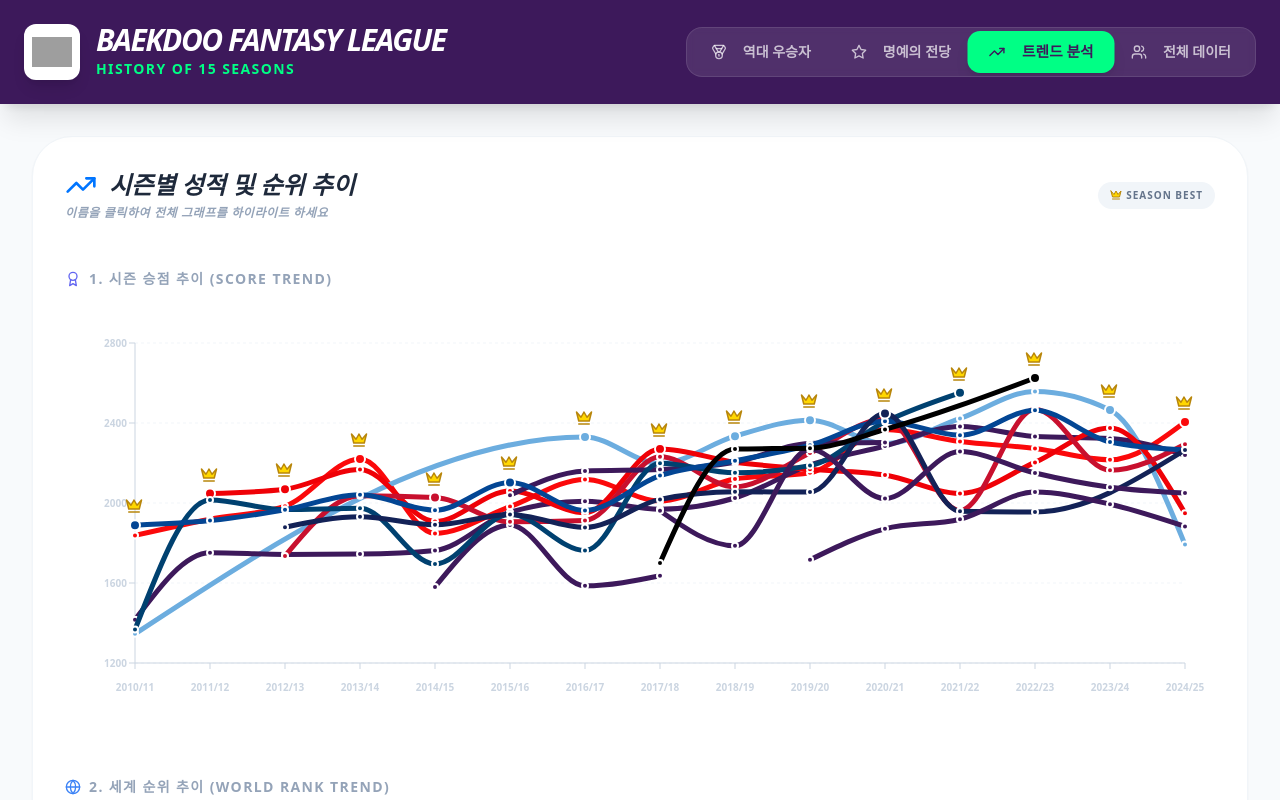
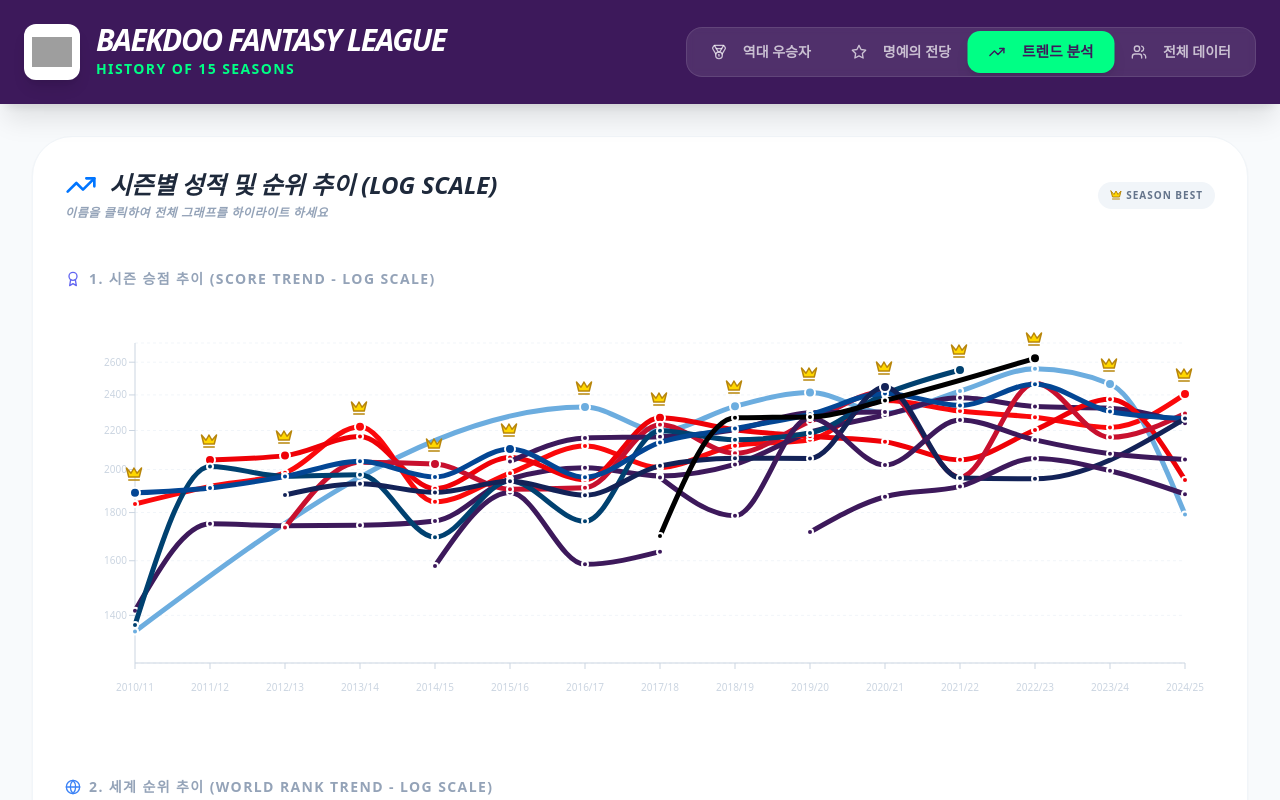
Before and after one commit to proheuros-creator/fpl-history, a React (Vite) app: page / in a window 1280 px wide. Both pictures are taken after a click on the button "트렌드 분석". Shown: the top 800 px of the page. Built offline with nearby package versions, Linux system fonts and the light colour scheme; grey boxes are pictures that could not be loaded.

Commit message:
Update App.jsx

```diff
--- a/src/App.jsx
+++ b/src/App.jsx
@@ -114,7 +114,9 @@ const App = () => {
   const CustomTooltip = ({ active, payload, label }) => {
     if (active && payload && payload.length) {
       const currentSeasonStats = seasonStats.find(s => s.season === label);
-      const sortedPayload = [...payload].sort((a, b) => b.value - a.value);
+      // 순위 차트일 경우 오름차순, 점수 차트일 경우 내림차순 정렬
+      const isRankChart = payload[0].dataKey === playersList[0] || rankData[0].hasOwnProperty(payload[0].dataKey);
+      const sortedPayload = [...payload].sort((a, b) => isRankChart ? a.value - b.value : b.value - a.value);
 
       return (
         <div className="bg-white/95 backdrop-blur-md p-4 rounded-2xl shadow-2xl border border-slate-100 min-w-[180px]">
@@ -332,22 +334,28 @@ const App = () => {
           <section className="animate-in fade-in duration-700 space-y-8">
             <div className="bg-white p-8 rounded-[2.5rem] shadow-sm border border-slate-100">
               <div className="flex flex-col md:flex-row justify-between items-start md:items-center mb-12 gap-4">
-                <div><h2 className="text-2xl font-black flex items-center gap-3 italic text-slate-800 uppercase"><TrendingUp className="text-[#0075ff] w-8 h-8" /> 시즌별 성적 및 순위 추이</h2><p className="text-xs text-slate-400 font-bold mt-1 uppercase tracking-wider italic">이름을 클릭하여 전체 그래프를 하이라이트 하세요</p></div><div className="bg-slate-100 px-3 py-1.5 rounded-full text-[10px] font-black text-slate-500 flex items-center gap-1 uppercase tracking-widest"><Crown size={12} fill="#FFD700" color="#B8860B" /> Season Best</div>
+                <div><h2 className="text-2xl font-black flex items-center gap-3 italic text-slate-800 uppercase"><TrendingUp className="text-[#0075ff] w-8 h-8" /> 시즌별 성적 및 순위 추이 (Log Scale)</h2><p className="text-xs text-slate-400 font-bold mt-1 uppercase tracking-wider italic">이름을 클릭하여 전체 그래프를 하이라이트 하세요</p></div><div className="bg-slate-100 px-3 py-1.5 rounded-full text-[10px] font-black text-slate-500 flex items-center gap-1 uppercase tracking-widest"><Crown size={12} fill="#FFD700" color="#B8860B" /> Season Best</div>
               </div>
               <div className="mb-16">
-                <h3 className="text-sm font-black text-slate-400 mb-6 uppercase tracking-widest flex items-center gap-2"><Award size={16} className="text-indigo-500" /> 1. 시즌 승점 추이 (Score Trend)</h3>
+                <h3 className="text-sm font-black text-slate-400 mb-6 uppercase tracking-widest flex items-center gap-2"><Award size={16} className="text-indigo-500" /> 1. 시즌 승점 추이 (Score Trend - Log Scale)</h3>
                 <div className="h-[400px] w-full"><ResponsiveContainer width="100%" height="100%">
                     <LineChart data={rawData} margin={{ top: 30, right: 30, left: 10, bottom: 20 }}>
-                      <CartesianGrid strokeDasharray="3 3" vertical={false} stroke="#f1f5f9" /><XAxis dataKey="season" fontSize={10} fontWeight="900" tickMargin={15} stroke="#cbd5e1" /><YAxis domain={['auto', 'auto']} fontSize={10} fontWeight="900" stroke="#cbd5e1" /><Tooltip content={<CustomTooltip />} />
+                      <CartesianGrid strokeDasharray="3 3" vertical={false} stroke="#f1f5f9" />
+                      <XAxis dataKey="season" fontSize={10} fontVariant="900" tickMargin={15} stroke="#cbd5e1" />
+                      <YAxis scale="log" domain={['dataMin - 100', 'dataMax + 100']} fontSize={10} fontVariant="900" stroke="#cbd5e1" />
+                      <Tooltip content={<CustomTooltip />} />
                       {playersList.map((name) => (<Line key={name} type="monotone" dataKey={name} stroke={getClub(name).color} strokeWidth={highlightedUser === null || highlightedUser === name ? 5 : 1.5} strokeOpacity={highlightedUser === null || highlightedUser === name ? 1 : 0.08} dot={<ScoreCustomDot />} activeDot={{ r: 8, strokeWidth: 0 }} connectNulls animationDuration={1500} />))}
                     </LineChart>
                   </ResponsiveContainer></div>
               </div>
               <div>
-                <h3 className="text-sm font-black text-slate-400 mb-6 uppercase tracking-widest flex items-center gap-2"><Globe size={16} className="text-blue-500" /> 2. 세계 순위 추이 (World Rank Trend)</h3>
+                <h3 className="text-sm font-black text-slate-400 mb-6 uppercase tracking-widest flex items-center gap-2"><Globe size={16} className="text-blue-500" /> 2. 세계 순위 추이 (World Rank Trend - Log Scale)</h3>
                 <div className="h-[400px] w-full"><ResponsiveContainer width="100%" height="100%">
                     <LineChart data={rankData} margin={{ top: 30, right: 30, left: 10, bottom: 20 }}>
-                      <CartesianGrid strokeDasharray="3 3" vertical={false} stroke="#f1f5f9" /><XAxis dataKey="season" fontSize={10} fontWeight="900" tickMargin={15} stroke="#cbd5e1" /><YAxis reversed domain={['auto', 'auto']} fontSize={10} fontWeight="900" stroke="#cbd5e1" /><Tooltip content={<CustomTooltip />} />
+                      <CartesianGrid strokeDasharray="3 3" vertical={false} stroke="#f1f5f9" />
+                      <XAxis dataKey="season" fontSize={10} fontVariant="900" tickMargin={15} stroke="#cbd5e1" />
+                      <YAxis reversed scale="log" domain={['dataMin', 'dataMax']} fontSize={10} fontVariant="900" stroke="#cbd5e1" />
+                      <Tooltip content={<CustomTooltip />} />
                       {playersList.map((name) => (<Line key={name} type="monotone" dataKey={name} stroke={getClub(name).color} strokeWidth={highlightedUser === null || highlightedUser === name ? 5 : 1.5} strokeOpacity={highlightedUser === null || highlightedUser === name ? 1 : 0.08} dot={<RankCustomDot />} activeDot={{ r: 8, strokeWidth: 0 }} connectNulls animationDuration={1500} />))}
                     </LineChart>
                   </ResponsiveContainer></div>
@@ -390,7 +398,6 @@ const App = () => {
                             <td key={p} className={`p-6 border-r border-slate-50 last:border-0 ${isMax ? 'bg-indigo-50/40' : ''}`}>
                               {typeof score === 'number' ? (
                                 <div className="flex items-start gap-3">
-                                  {/* 리그 순위 표시 네모 박스 */}
                                   <div className={`shrink-0 w-6 h-6 rounded-md flex items-center justify-center text-[10px] font-black shadow-sm border ${leagueRank === 1 ? 'bg-yellow-400 border-yellow-500 text-white' : 'bg-slate-100 border-slate-200 text-slate-500'}`}>
                                     {leagueRank}
                                   </div>
```
